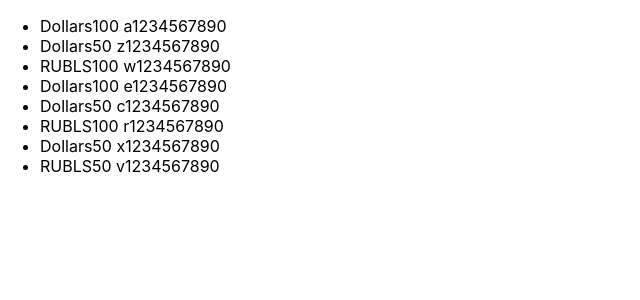
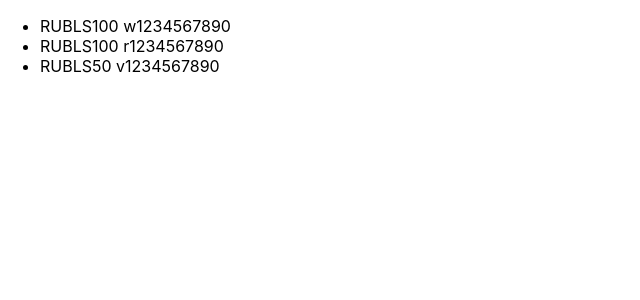
Before and after one commit to Pronat/microtasks, a React (Create React App) app: page / in a window 1280 px wide. Shown: the top 300 px of the page, without its empty margins (0-640 px from the left). Built offline with nearby package versions, Linux system fonts and the light colour scheme.

Commit message:
filter_1.2

```diff
--- a/src/App.tsx
+++ b/src/App.tsx
@@ -12,11 +12,15 @@ function App() {
         {banknots: 'Dollars', value: 50, number: ' x1234567890'},
         {banknots: 'RUBLS', value: 50, number: ' v1234567890'},
     ])
+
+    let currentMoney = money.filter((filteredMoney) => filteredMoney.banknots === 'RUBLS')
+
     return (
+        <>
             <ul>
-            {money.map((objFromMoneyArray) => {
+                {currentMoney.map((objFromMoneyArray, index) => {
                     return (
-                    <li>
+                        <li key={index}>
                             <span>{objFromMoneyArray.banknots}</span>
                             <span>{objFromMoneyArray.value}</span>
                             <span>{objFromMoneyArray.number}</span>
@@ -24,6 +28,8 @@ function App() {
                     )
                 })}
             </ul>
+        </>
     );
 }
+
 export default App;
```
Lines whose indentation alone changed are shown as unchanged.
